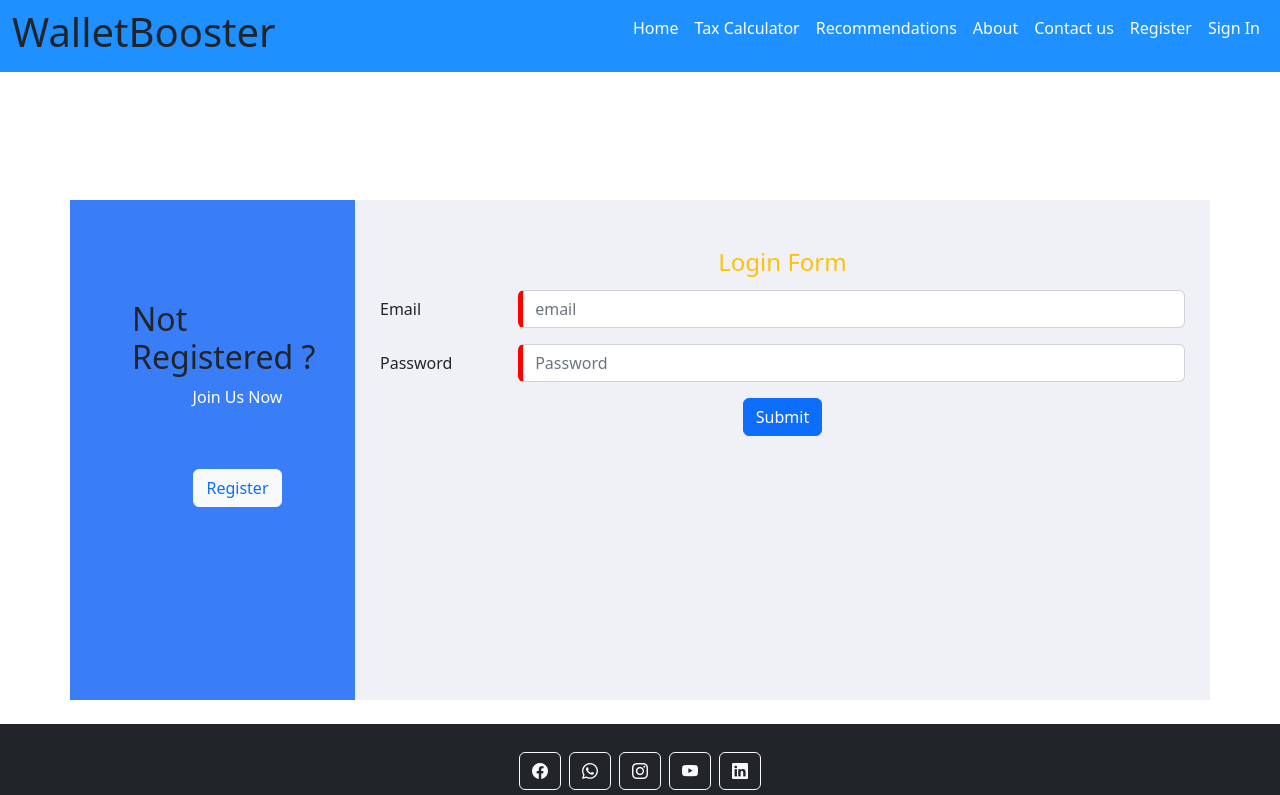
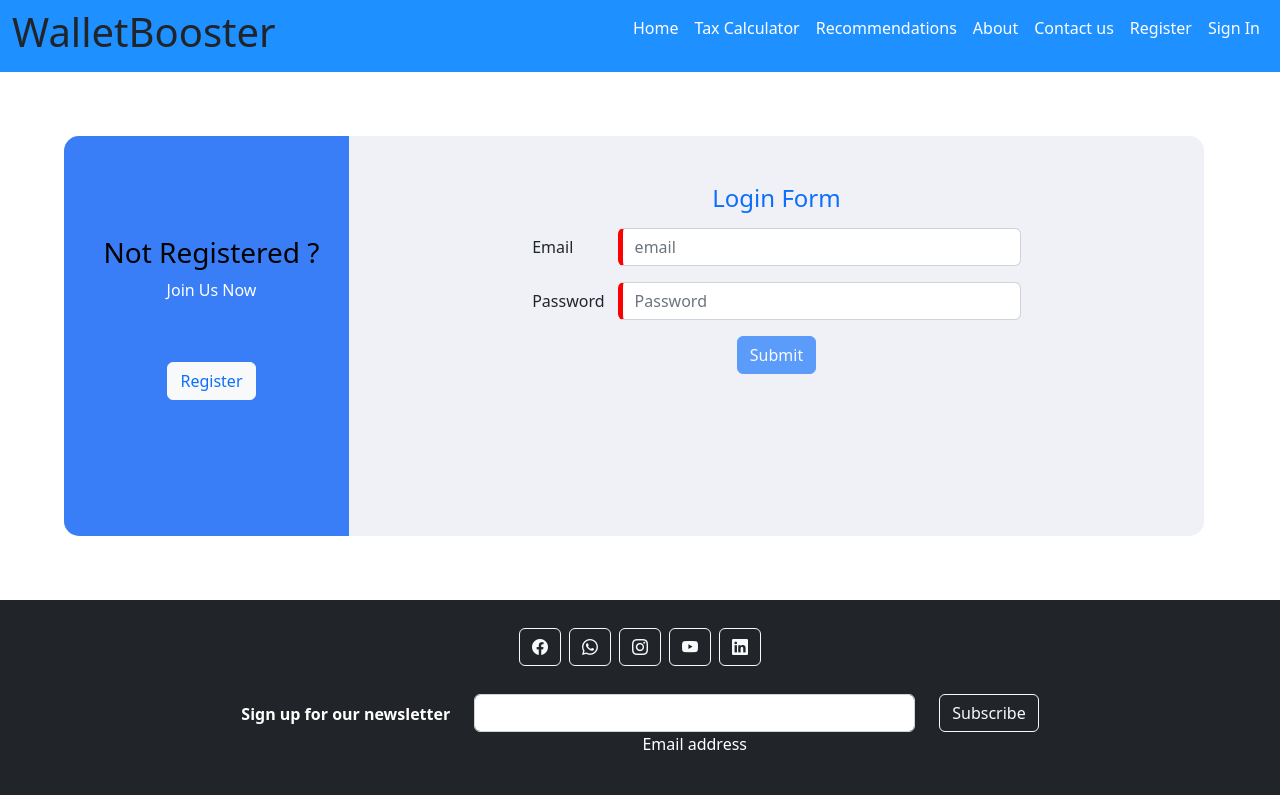
Before and after one commit to ritik6097/Project-FullStack, an Angular app in the folder product-webapp/webapp/: page /login in a window 1280 px wide. Shown: the top 795 px of the page. Built offline with nearby package versions, Linux system fonts and the light colour scheme; no server answers; some icons are missing.

Commit message:
updated UI for loginform

```diff
--- a/product-webapp/webapp/src/app/security/security.component.css
+++ b/product-webapp/webapp/src/app/security/security.component.css
@@ -2,25 +2,30 @@
     overflow: hidden;
     width: auto;
     background-color: rgb(239, 241, 247);
-    margin-top: 10%;
-    height: 500px;
+    margin: 5%;
+    height: 400px;
+    border-radius: 15px;
 }
 .col-3{
    background-color:#397ef6;
-   height: 500px;
+   height: 400px;
 }
-
-
 
 .sidepane{
    margin-top: 100px;
-   margin-left: 50px;
+   margin-left: 10px;
 
 }
 .message{
     color: white;
     text-align: center;
 }
+
+.notreg{
+    color: black;
+    text-align: center;
+}
+
 input.ng-invalid{
     border-left: 5px solid red
 
@@ -30,6 +35,9 @@ input.ng-valid{
 }
 
 .signinform{
-    margin: 8px;
+    margin-left: 20%;
+    margin-top: 10px;
     padding: 5px;
+    width: 60%;
+
 }
--- a/product-webapp/webapp/src/app/security/security.component.html
+++ b/product-webapp/webapp/src/app/security/security.component.html
@@ -4,8 +4,7 @@
             <div class="sidepane">
 
 
-            <h2 >Not Registered ?</h2>
-
+            <h3 class="notreg">Not Registered ?</h3>
             <p class="message">Join Us Now</p>
 
             <div style="text-align: center;  margin-top: 60px; "><button type="submit"
@@ -14,17 +13,20 @@
         </div>
         <div class="col-9">
 
-            <form (ngSubmit)="LoginUser()" #loginform="ngForm">
-                <h4 class="text-warning text-center pt-5">Login Form</h4>
+            <form (ngSubmit)="LoginUser()" #loginform="ngForm" >
+                <h4 class="text-primary text-center pt-5">Login Form</h4>
 
                 <div class="signinform">
                     <div class="form-group row">
                         <label for="email" class="col-sm-2 col-form-label">Email</label>
                         <div class="col-sm-10">
                             <input required="" type="email" #email="ngModel" ngModel class="form-control" id="email"
-                                placeholder="email" [(ngModel)]="login.email" name="email">
+                                placeholder="email" [(ngModel)]="login.email" name="email" pattern="[a-z0-9._%+-]+@[a-z0-9.-]+\.[a-z]{2,3}$">
                             <span *ngIf="email.invalid && email.touched" class="error" style="color:red ;">email is
                                 required</span>
+                                <span [hidden]="!email.errors?.['pattern']" class="error" style="color:red ;">
+                                    Enter a valid Email address
+                                 </span>
                         </div>
                     </div>
                     <div class="form-group row">
@@ -38,15 +40,15 @@
                         </div>
                     </div>
 
-                    <div style="text-align: center; "><button type="submit" class="btn btn-primary " (click)="onsubmit()">Submit</button>
+
+                    <div style="text-align: center; ">
+                        <button type="submit" class="btn btn-primary" (click)="onsubmit()" [class.disabled]="!loginform.valid">Submit</button>
                     </div>
                 </div>
 
             </form>
 
-            {{tkn}}
         </div>
 
     </div>
 </div>
-<br>
--- a/product-webapp/webapp/src/app/security/security.component.ts
+++ b/product-webapp/webapp/src/app/security/security.component.ts
@@ -15,14 +15,14 @@ export class SecurityComponent implements OnInit {
   tkn;
 
   authReq:any={
-    "userName":"abcabc",
+    "email":"abc@gmail.com",
     "password":"abc123"
   }
 
   constructor(private service:JwtClientService,private route :Router) { }
 
   ngOnInit(): void {
-    this.getAccessToken(this.authReq)
+
   }
 
   public getAccessToken(authReq: any){
@@ -35,6 +35,8 @@ export class SecurityComponent implements OnInit {
   public LoginUser(){
   }
     onsubmit(){
+      this.getAccessToken(this.authReq)
+      console.log(this.tkn)
       this.route.navigateByUrl("/profile-user")
     }
 
```
